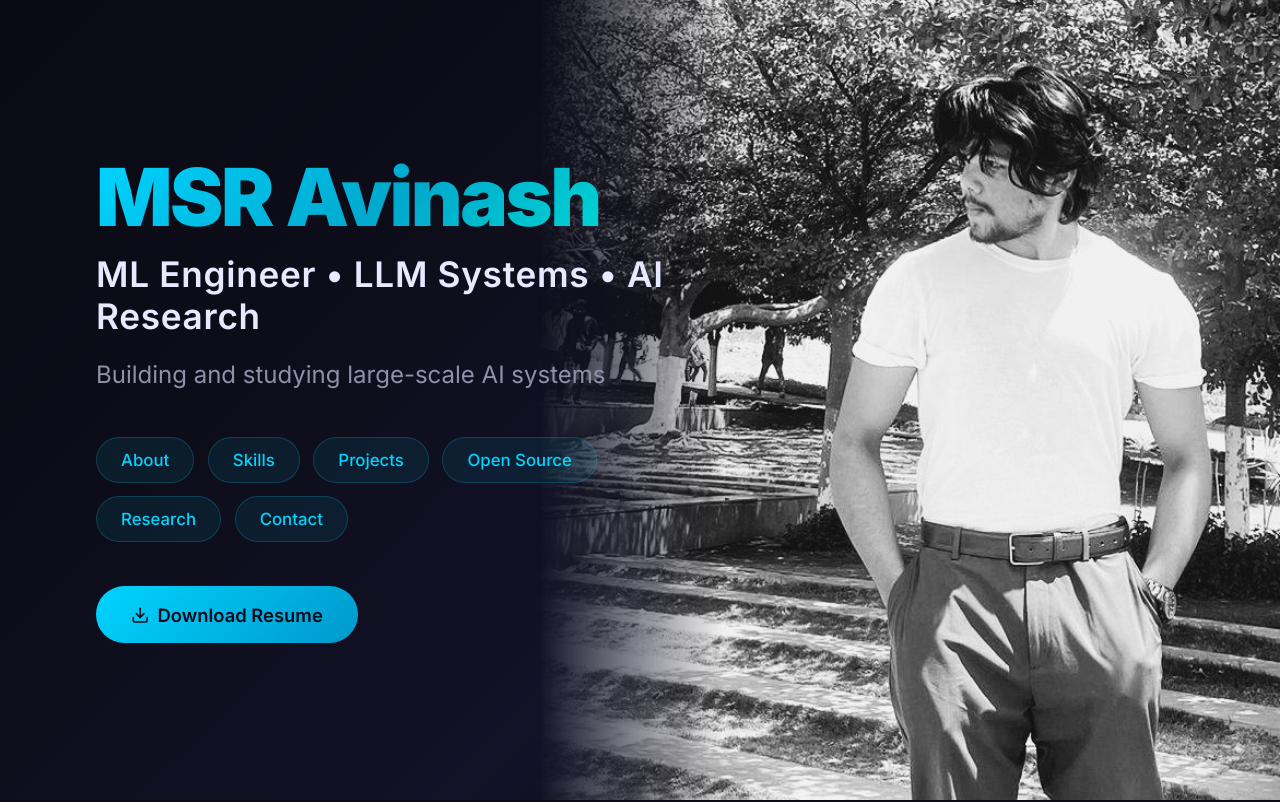
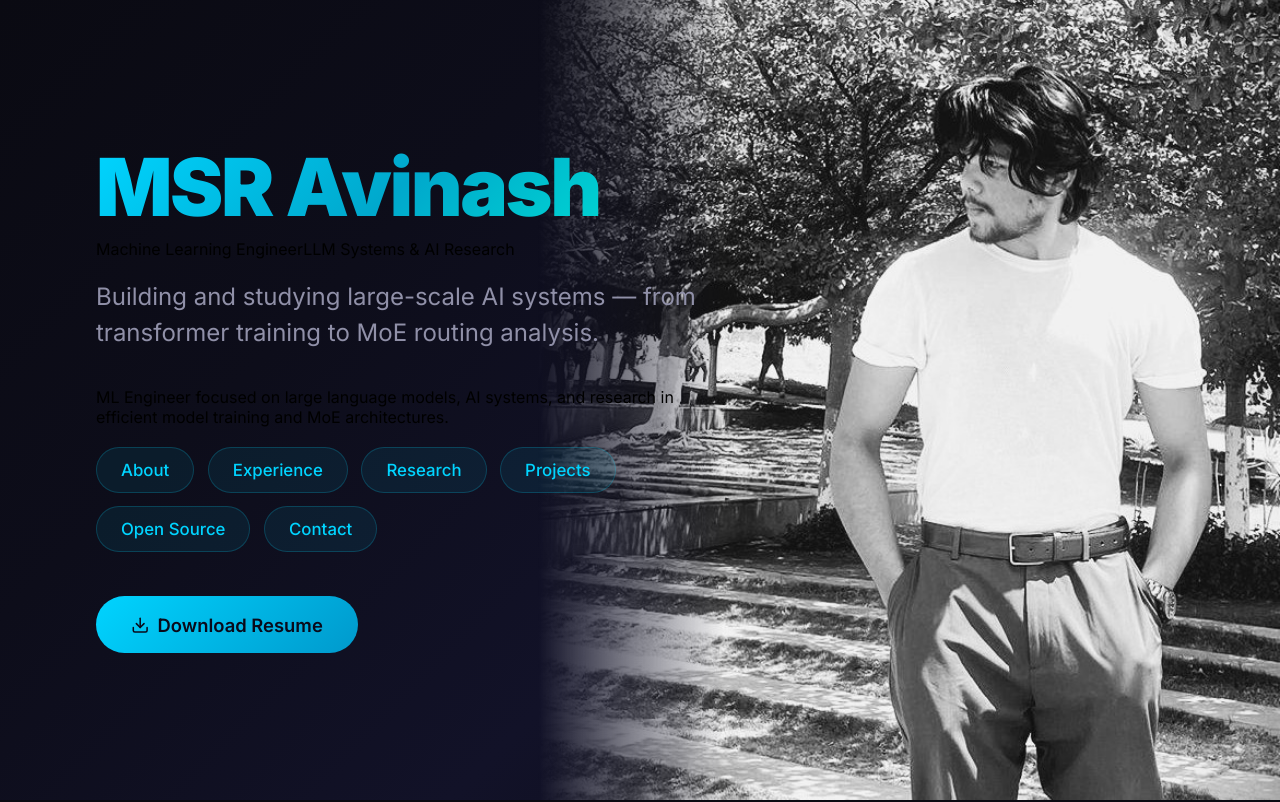
Before and after one commit to Ashx098/Portfolio, a React (Vite) app: page / in a window 1280 px wide. Shown: the top 802 px of the page. Built offline with nearby package versions, Linux system fonts and the light colour scheme.

Commit message:
Update Hero with role badge and improved tagline
Add Machine Learning Engineer role under name

Ultraworked with Sisyphus

Co-authored-by: Sisyphus <clio-agent@sisyphuslabs.ai>

```diff
--- a/src/components/HeroSection.jsx
+++ b/src/components/HeroSection.jsx
@@ -8,6 +8,7 @@ const HeroSection = () => {
   return (
     <motion.section
       className="hero-section"
+      id="home"
       initial={{ opacity: 0 }}
       animate={{ opacity: 1 }}
       transition={{ duration: 1 }}
@@ -20,18 +21,27 @@ const HeroSection = () => {
         transition={{ duration: 1, delay: 0.2 }}
       >
         <h1 className="hero-title">MSR Avinash</h1>
-        <p className="hero-subtitle">ML Engineer • LLM Systems • AI Research</p>
+
+        <div className="hero-role">
+          <span className="role-badge">Machine Learning Engineer</span>
+          <span className="role-specialty">LLM Systems & AI Research</span>
+        </div>
+
         <p className="hero-tagline">
-          Building and studying large-scale AI systems
+          Building and studying large-scale AI systems — from transformer training to MoE routing analysis.
+        </p>
+
+        <p className="hero-credibility">
+          ML Engineer focused on large language models, AI systems, and research in efficient model training and MoE architectures.
         </p>
 
         {/* Navigation Buttons */}
         <div className="hero-nav">
           <a href="#about" className="hero-nav-btn">About</a>
-          <a href="#skills" className="hero-nav-btn">Skills</a>
+          <a href="#experience" className="hero-nav-btn">Experience</a>
+          <a href="#research" className="hero-nav-btn">Research</a>
           <a href="#projects" className="hero-nav-btn">Projects</a>
           <a href="#opensource" className="hero-nav-btn">Open Source</a>
-          <a href="#research" className="hero-nav-btn">Research</a>
           <a href="#contact" className="hero-nav-btn">Contact</a>
         </div>
 
```
